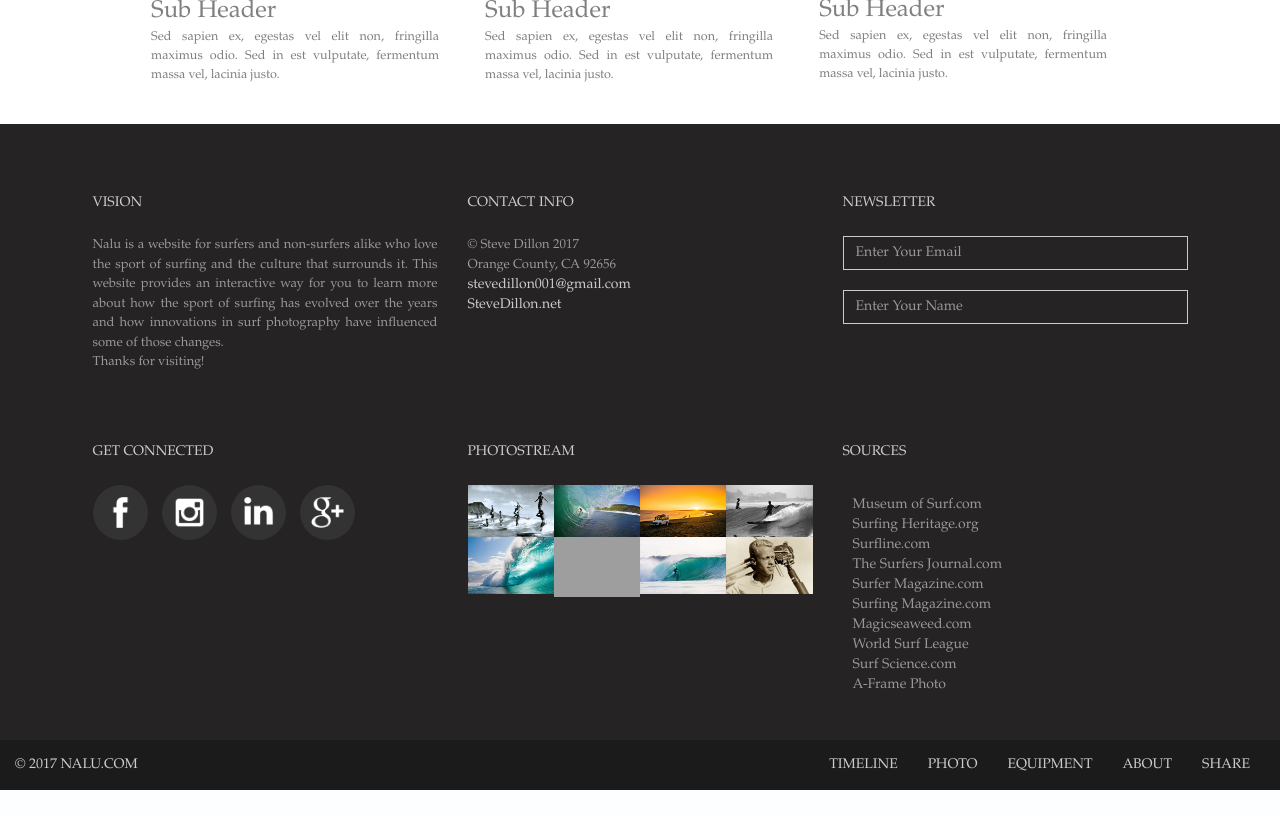
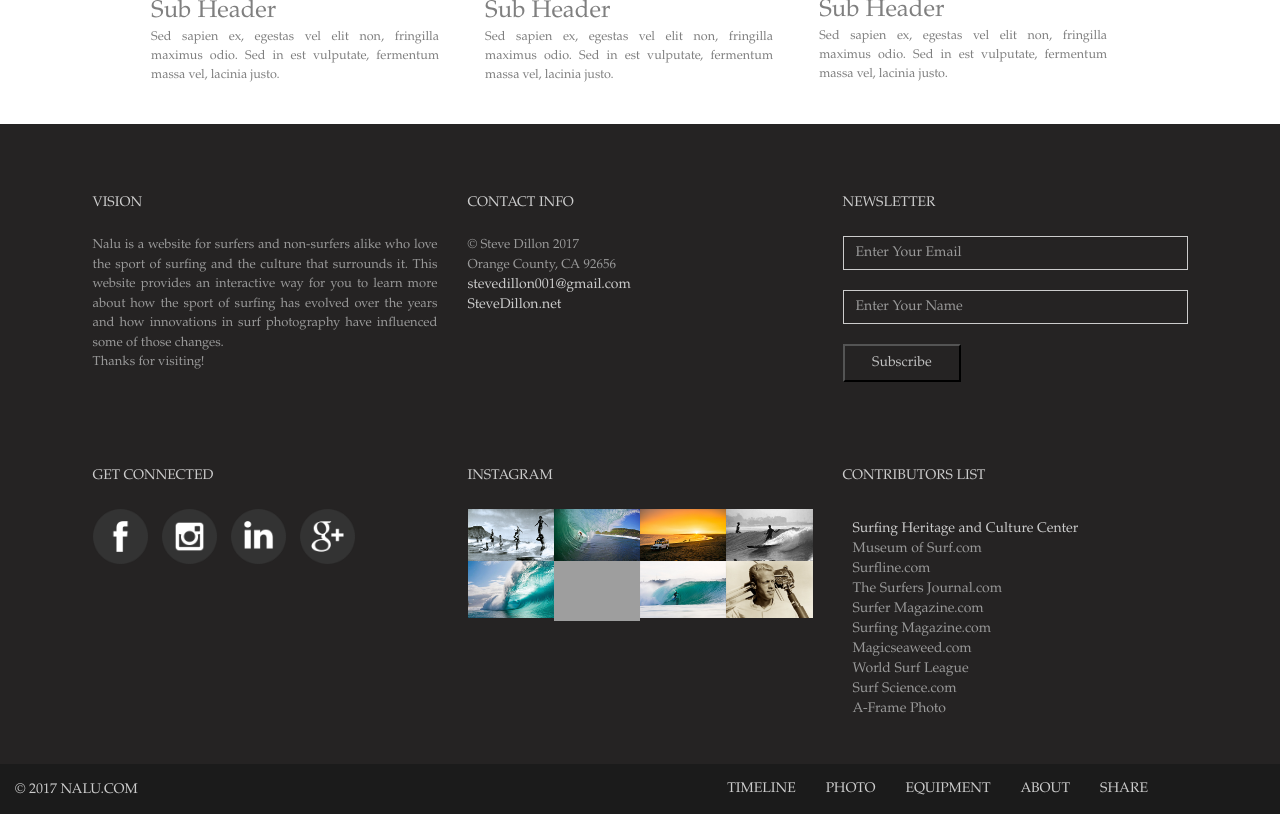
Before and after one commit to SDillon001/nalu_html, a PHP site: page / in a window 1280 px wide. Shown: the part 4838-5652 px from the top of the page. Before the commit the page ends 5628 px from the top, so only its background shows below. Run offline with PHP 8.4, Linux system fonts and the light colour scheme; some libraries are stand-ins or nearby versions; grey boxes are pictures that could not be loaded.

Commit message:
connected mailchimp signup form

```diff
--- a/index.html
+++ b/index.html
@@ -55,13 +55,13 @@
               <li class="dropdown">
                 <a href="timeline.html" class="dropdown-toggle" data-toggle="dropdown">Timeline <b class="caret"></b></a>
                 <ul class="dropdown-menu">
-                  <li><a href="#">1900's</a></li>
-                  <li><a href="#">1950's</a></li>
-                  <li><a href="#">1960's</a></li>
-                  <li><a href="#">1960's</a></li>
-                  <li><a href="#">1960's</a></li>
-                  <li><a href="#">1960's</a></li>
-                  <li><a href="#">1960's</a></li>
+                  <li><a href="timeline.html">1900's</a></li>
+                  <li><a href="timeline.html#1950's">1950's</a></li>
+                  <li><a href="timeline.html#1960's">1960's</a></li>
+                  <li><a href="timeline.html#1970's">1960's</a></li>
+                  <li><a href="timeline.html#1980's">1960's</a></li>
+                  <li><a href="timeline.html#1990's">1960's</a></li>
+                  <li><a href="timeline.html#2000's">1960's</a></li>
                 </ul>
               </li>
               <li><a href="photo.html">Photo</a></li>
@@ -243,11 +243,18 @@
             <!-- Column 3 -->
             <div class="col-md-4">
               <h5>Newsletter</h5>
-              <form>
+
+              <!--Start mc_embed_signup-->
+              <form action="https://stevedillon.us10.list-manage.com/subscribe/post?u=1d58f9ef366258591bc129b44&amp;id=252074c059" method="post" id="mc-embedded-subscribe-form" name="mc-embedded-subscribe-form" class="validate" target="_blank" novalidate>
                 <div class="form-group">
-                  <input type="email" class="form-control" id="email-input" aria-describedby="emailHelp" placeholder="Enter Your Email">
+                  <input type="email" name="EMAIL" class="form-control" id="mce-EMAIL" aria-describedby="emailHelp" placeholder="Enter Your Email" required>
                   <br>
-                  <input class="form-control" type="text" placeholder="Enter Your Name" id="text-input">
+                  <input class="form-control" type="text" name="FNAME" placeholder="Enter Your Name" id="mce-FNAME">
+                  <br>
+                  <!-- real people should not fill this in and expect good things - do not remove this or risk form bot signups-->
+                  <div style="position: absolute; left: -5000px;" aria-hidden="true"><input type="text" name="b_1d58f9ef366258591bc129b44_252074c059" tabindex="-1" value=""></div>
+                  <div class="clear">
+                    <input type="submit" value="Subscribe" name="subscribe" id="mc-embedded-subscribe" class="button"></div>
                   </div>
                 </form>
               </div>
@@ -277,7 +284,7 @@
               </div>
               <!-- Column 2 -->
               <div class="col-md-4">
-              <h5>Photostream</h5>
+                <h5>Instagram</h5>
                 <div class="flex-container">
                   <div class="imGrid">
                     <div class="flex-item"><img src="images/party.png" alt="Grid Image"></div>
@@ -293,10 +300,10 @@
               </div>
               <!-- Column 3 -->
               <div class="col-md-4">
-              <h5>Sources</h5>
+                <h5>Contributors List</h5>
                 <ul class="footer-list">
+                  <li><a href="http://shacc.org/" target="_blank">Surfing Heritage and Culture Center</a></li>
                   <li>Museum of Surf.com</li>
-                <li>Surfing Heritage.org</li>
                   <li>Surfline.com</li>
                   <li>The Surfers Journal.com</li>
                   <li>Surfer Magazine.com</li>
--- a/styles/main.css
+++ b/styles/main.css
@@ -102,6 +102,7 @@ ul.nav.navbar-nav {
   float: right;
   padding: 0;
   margin: 0;
+  padding-right: 102px !important;
 }
 
 .navbar.navbar-default {
@@ -134,9 +135,9 @@ ul.nav.navbar-nav {
     letter-spacing: 2px;
 }
 
-.navbar-collapse {
+/*.navbar-collapse {
     padding-right: 102px !important;
-}
+}*/
 
 /* Drop Down Nav */
 
@@ -692,12 +693,23 @@ address {
 .form-control {
   background-color: #252323;
   border-radius: 0px;
+  color: #fff;
 }
 
 ul.footer-list {
    list-style: none;
    padding: 10px;
    color: #999999;
+}
+
+input#mc-embedded-subscribe {
+    color: silver;
+    background: #252323;
+    padding: 2% 8%;
+}
+
+input, select, textarea{
+    color: #fff;
 }
 
 /* Get Connected */
--- a/styles/media-queries.css
+++ b/styles/media-queries.css
@@ -16,7 +16,7 @@
   }
 }
 
-@media (min-width: 1590px) {
+@media (min-width: 1830px) {
 
 
 
```
Lines whose indentation alone changed are shown as unchanged.
